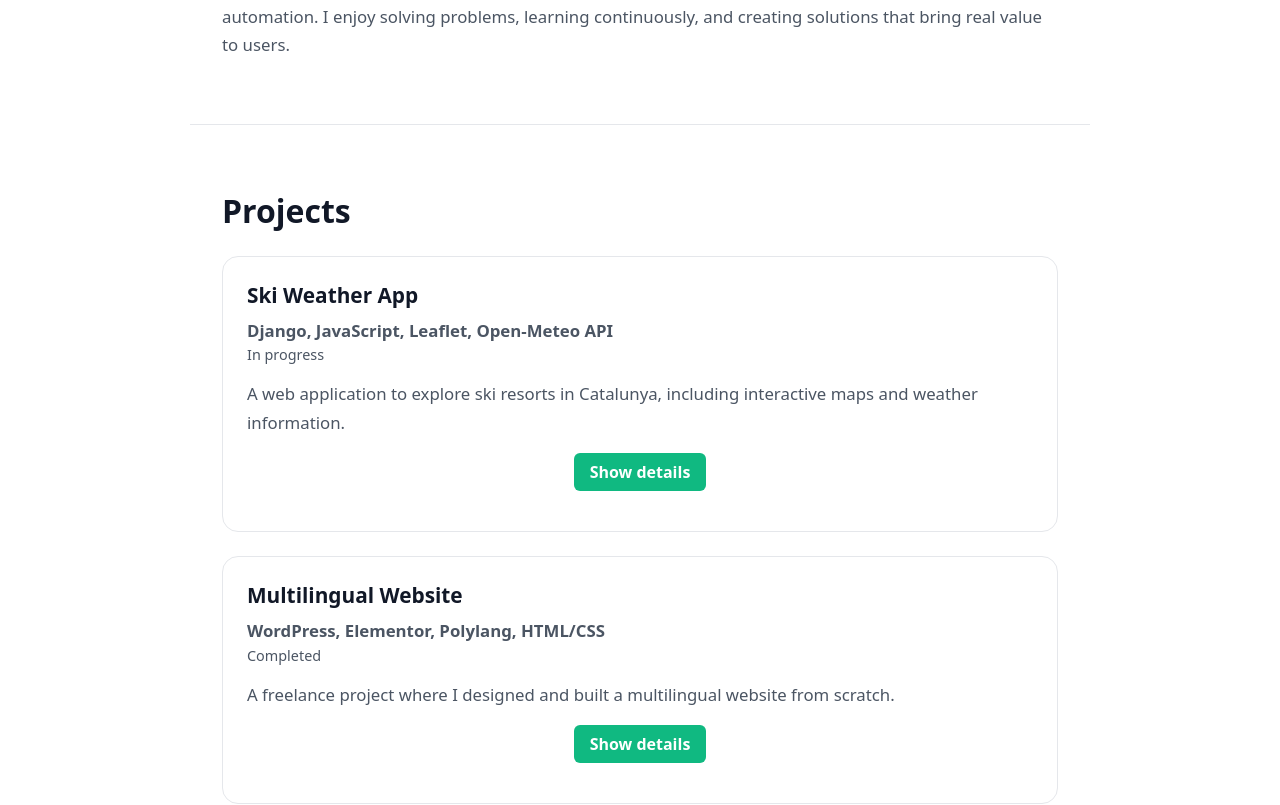
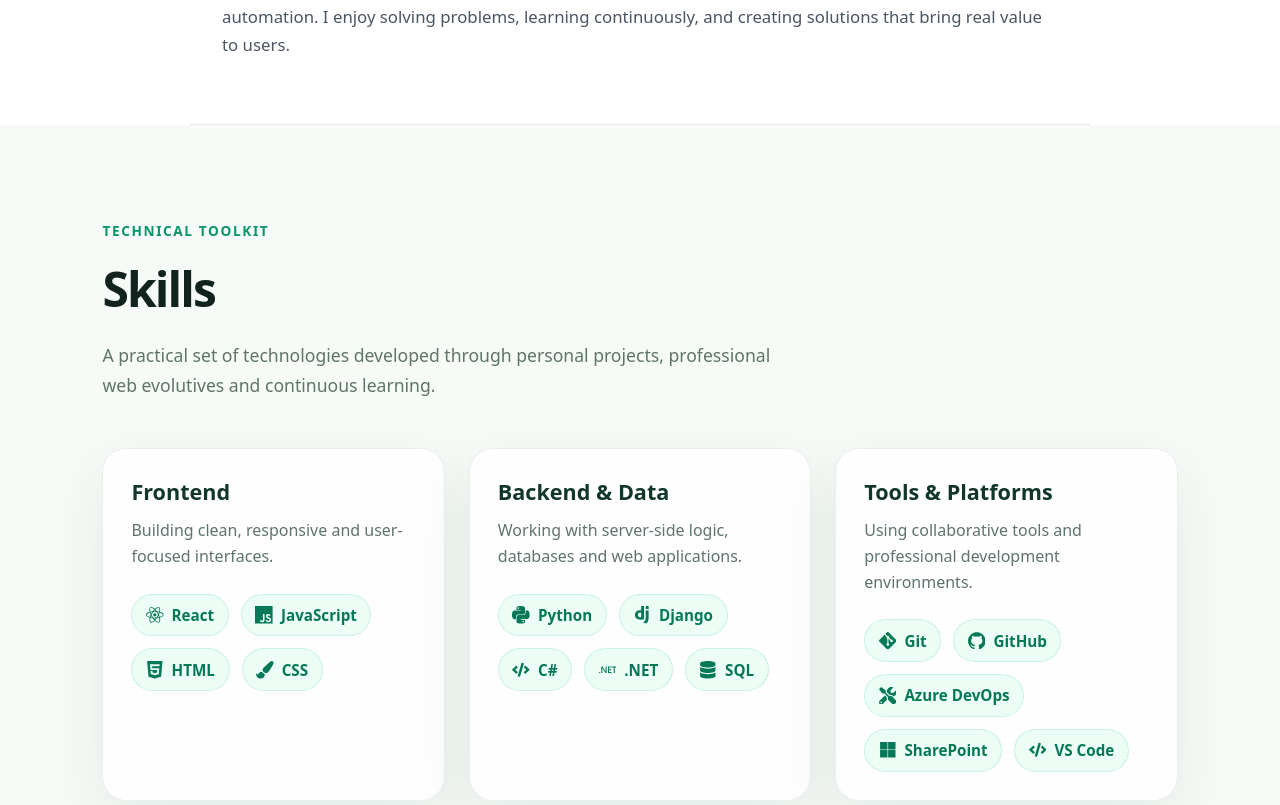
Before and after one commit to AitanaCruxent/myspace, a React (Vite) app: page / in a window 1280 px wide. Shown: the part 949-1754 px from the top of the page. Built offline with nearby package versions, Linux system fonts and the light colour scheme.

Commit message:
first version for skills

```diff
--- a/package.json
+++ b/package.json
@@ -11,7 +11,8 @@
   },
   "dependencies": {
     "react": "^19.2.7",
-    "react-dom": "^19.2.7"
+    "react-dom": "^19.2.7",
+    "react-icons": "^5.7.0"
   },
   "devDependencies": {
     "@eslint/js": "^10.0.1",
--- a/src/App.jsx
+++ b/src/App.jsx
@@ -1,5 +1,6 @@
 import Header from './components/Header'
 import Section from './components/Section'
+import Skills from './components/Skills'
 import ProjectCard from './components/ProjectCard'
 import './App.css'
 
@@ -17,6 +18,8 @@ function App() {
             real value to users.
           </p>
         </Section>
+
+        <Skills />
 
         <Section title="Projects">
           <div className="projects-grid">
--- a/src/components/Header.jsx
+++ b/src/components/Header.jsx
@@ -7,8 +7,9 @@ function Header() {
         <span className="logo">ACM</span>
 
         <div className="nav-links">
-          <a href="#projects">Projects</a>
-          <a href="#about">About</a>
+          <a href="#projects">About</a>
+          <a href="#projects">Skills</a>
+          <a href="#about">Projects</a>
           <a href="#contact">Contact</a>
         </div>
       </nav>
@@ -26,7 +27,7 @@ function Header() {
 
           <p className="hero-description">
             I combine analytical thinking and creativity to build clean,
-            useful and user-focused digital experiences.
+            useful and user-focused digital experiences. I consider myself as a generalist at the moment, but I am particulary interested in web development.
           </p>
 
           <div className="hero-links-row">
@@ -40,11 +41,11 @@ function Header() {
             </div>
 
             <div className="hero-socials">
-              <a href="https://github.com/" target="_blank" rel="noreferrer">
+              <a href="https://github.com/AitanaCruxent" target="_blank" rel="noreferrer">
                 GitHub
               </a>
               <span>·</span>
-              <a href="https://linkedin.com/" target="_blank" rel="noreferrer">
+              <a href="https://www.linkedin.com/in/aitana-cruxent-m%C3%A1rquez-71a911223/" target="_blank" rel="noreferrer">
                 LinkedIn
               </a>
             </div>
--- /dev/null
+++ b/src/components/Skills.jsx
@@ -0,0 +1,98 @@
+import {
+  SiReact,
+  SiJavascript,
+  SiHtml5,
+  SiPython,
+  SiDjango,
+  SiDotnet,
+  SiGit,
+  SiGithub,
+} from "react-icons/si";
+
+import {
+  FaCode,
+  FaDatabase,
+  FaMicrosoft,
+  FaTools,
+  FaPaintBrush,
+} from "react-icons/fa";
+
+import "../static/Skills.css";
+
+const skillGroups = [
+  {
+    title: "Frontend",
+    description: "Building clean, responsive and user-focused interfaces.",
+    skills: [
+      { name: "React", icon: SiReact },
+      { name: "JavaScript", icon: SiJavascript },
+      { name: "HTML", icon: SiHtml5 },
+      { name: "CSS", icon: FaPaintBrush },
+    ],
+  },
+  {
+    title: "Backend & Data",
+    description:
+      "Working with server-side logic, databases and web applications.",
+    skills: [
+      { name: "Python", icon: SiPython },
+      { name: "Django", icon: SiDjango },
+      { name: "C#", icon: FaCode },
+      { name: ".NET", icon: SiDotnet },
+      { name: "SQL", icon: FaDatabase },
+    ],
+  },
+  {
+    title: "Tools & Platforms",
+    description:
+      "Using collaborative tools and professional development environments.",
+    skills: [
+      { name: "Git", icon: SiGit },
+      { name: "GitHub", icon: SiGithub },
+      { name: "Azure DevOps", icon: FaTools },
+      { name: "SharePoint", icon: FaMicrosoft },
+      { name: "VS Code", icon: FaCode },
+    ],
+  },
+];
+
+function Skills() {
+  return (
+    <section className="skills-section" id="skills">
+      <div className="skills-container">
+        <p className="section-eyebrow">Technical toolkit</p>
+
+        <h2>Skills</h2>
+
+        <p className="skills-intro">
+          A practical set of technologies developed through personal projects,
+          professional web evolutives and continuous learning.
+        </p>
+
+        <div className="skills-grid">
+          {skillGroups.map((group) => (
+            <article className="skill-card" key={group.title}>
+              <h3>{group.title}</h3>
+              <p>{group.description}</p>
+
+              <div className="skill-list">
+                {group.skills.map((skill) => {
+                  const Icon = skill.icon;
+
+                  return (
+                    <span className="skill-pill" key={skill.name}>
+                      <Icon className="skill-icon" />
+                      {skill.name}
+                    </span>
+                  );
+                })}
+              </div>
+            </article>
+          ))}
+        </div>
+      </div>
+    </section>
+  );
+}
+
+export default Skills;
--- a/src/static/Header.css
+++ b/src/static/Header.css
@@ -33,7 +33,6 @@
   font-weight: 700;
   color: #ffffff;
   background: #10b981;
-
   box-shadow: 0 8px 24px rgba(18, 55, 42, 0.08);
 }
 
@@ -225,7 +224,7 @@
 
   padding: 10px 14px;
   border-radius: 999px;
-  background: rgba(255, 255, 255, 0.72);
+  background: rgba(255, 255, 255, 0.13);
   border: 1px solid rgba(18, 55, 42, 0.08);
   color: #047857;
   font-weight: 700;
--- /dev/null
+++ b/src/static/Skills.css
@@ -0,0 +1,104 @@
+.skills-section {
+  padding: 6rem 8%;
+  background: #f7fbf7;
+  color: #10231c;
+}
+
+.skills-container {
+  max-width: 1100px;
+  margin: 0 auto;
+}
+
+.section-eyebrow {
+  margin: 0 0 1rem;
+  color: #059669;
+  font-size: 0.85rem;
+  font-weight: 700;
+  letter-spacing: 0.12em;
+  text-transform: uppercase;
+}
+
+.skills-container h2 {
+  margin: 0;
+  font-size: clamp(2rem, 4vw, 3rem);
+  color: #10231c;
+  letter-spacing: -0.04em;
+}
+
+.skills-intro {
+  max-width: 680px;
+  margin: 1.25rem 0 0;
+  color: #5f746b;
+  font-size: 1.1rem;
+  line-height: 1.7;
+}
+
+.skills-grid {
+  display: grid;
+  grid-template-columns: repeat(3, 1fr);
+  gap: 1.5rem;
+  margin-top: 3rem;
+}
+
+.skill-card {
+  padding: 1.75rem;
+  border-radius: 1.5rem;
+  background: rgba(255, 255, 255, 0.72);
+  border: 1px solid rgba(18, 55, 42, 0.08);
+  box-shadow: 0 20px 60px rgba(18, 55, 42, 0.08);
+  backdrop-filter: blur(16px);
+  transition:
+    transform 0.2s ease,
+    box-shadow 0.2s ease;
+}
+
+.skill-card:hover {
+  transform: translateY(-6px);
+  box-shadow: 0 28px 80px rgba(18, 55, 42, 0.13);
+}
+
+.skill-card h3 {
+  margin: 0;
+  font-size: 1.35rem;
+  color: #12372a;
+}
+
+.skill-card p {
+  margin: 0.75rem 0 0;
+  color: #5f746b;
+  line-height: 1.6;
+}
+
+.skill-list {
+  display: flex;
+  flex-wrap: wrap;
+  gap: 0.75rem;
+  margin-top: 1.5rem;
+}
+
+.skill-pill {
+  display: inline-flex;
+  align-items: center;
+  gap: 0.5rem;
+  padding: 0.65rem 0.85rem;
+  border-radius: 999px;
+  background: #ecfdf5;
+  border: 1px solid rgba(16, 185, 129, 0.16);
+  color: #047857;
+  font-size: 0.95rem;
+  font-weight: 700;
+}
+
+.skill-icon {
+  font-size: 1.1rem;
+}
+
+@media (max-width: 950px) {
+  .skills-grid {
+    grid-template-columns: 1fr;
+  }
+
+  .skills-section {
+    padding: 5rem 6%;
+  }
+}
```
Also changed, not shown: 1 other file (tests, documents, lock files or other folders).
